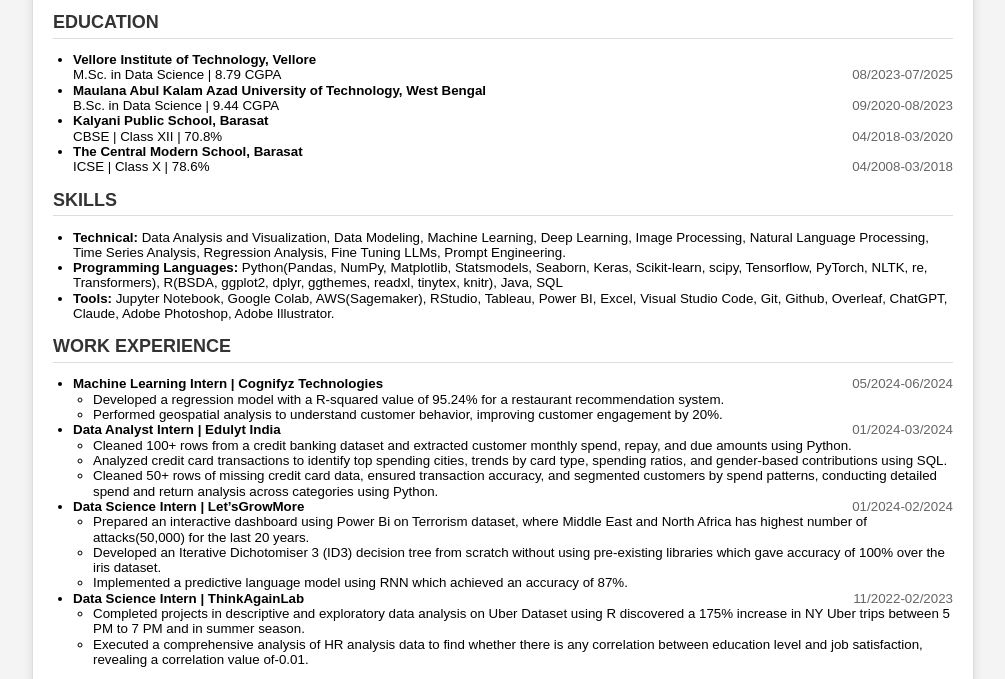
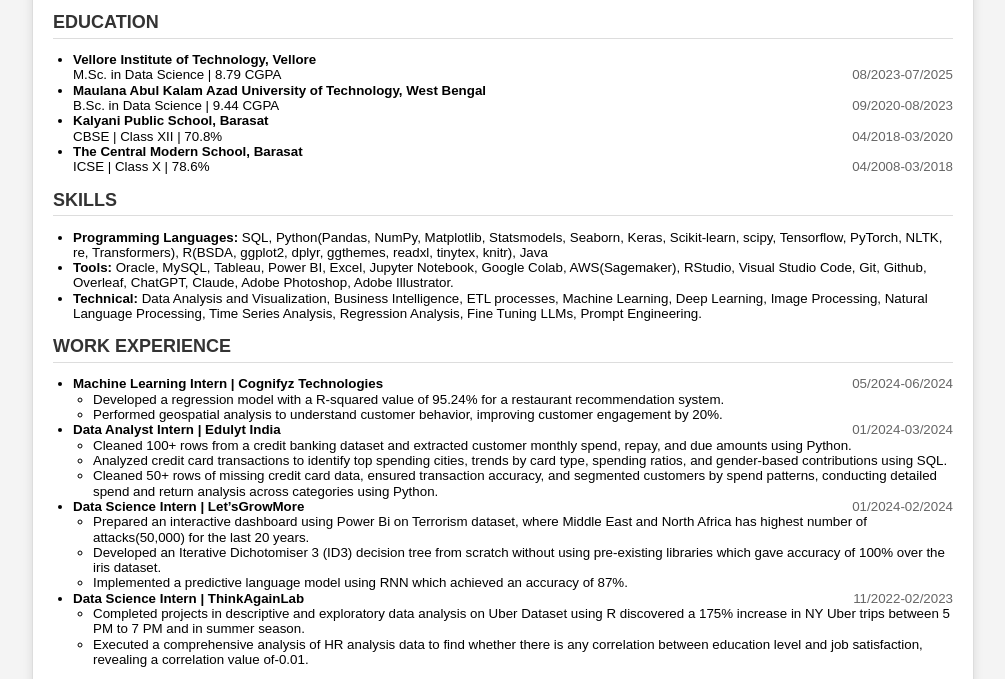
Before and after one commit to s0ul141/resume, a plain HTML site: page index.html in a window 1280 px wide. Shown: the part 119-798 px from the top of the page, without its empty margins (137-1142 px from the left). Drawn offline with Linux system fonts and the light colour scheme.

Commit message:
Update index.html

```diff
--- a/index.html
+++ b/index.html
@@ -43,12 +43,12 @@
         <div class="section">
             <h2>SKILLS</h2>
             <ul>
-                <li><strong>Technical:</strong> Data Analysis and Visualization, Data Modeling, Machine Learning, Deep Learning, Image Processing, Natural Language Processing, Time Series Analysis,
-                    Regression Analysis, Fine Tuning LLMs, Prompt Engineering.</li>
-                <li><strong>Programming Languages:</strong>  Python(Pandas, NumPy, Matplotlib, Statsmodels, Seaborn, Keras, Scikit-learn, scipy, Tensorflow, PyTorch, NLTK, re, Transformers),
-                    R(BSDA, ggplot2, dplyr, ggthemes, readxl, tinytex, knitr), Java, SQL</li>
-                <li><strong>Tools:</strong> Jupyter Notebook, Google Colab, AWS(Sagemaker), RStudio, Tableau, Power BI, Excel, Visual Studio Code, Git,
+                <li><strong>Programming Languages:</strong>  SQL, Python(Pandas, NumPy, Matplotlib, Statsmodels, Seaborn, Keras, Scikit-learn, scipy, Tensorflow, PyTorch, NLTK, re, Transformers),
+                    R(BSDA, ggplot2, dplyr, ggthemes, readxl, tinytex, knitr), Java</li>
+                <li><strong>Tools:</strong> Oracle, MySQL, Tableau, Power BI, Excel, Jupyter Notebook, Google Colab, AWS(Sagemaker), RStudio, Visual Studio Code, Git,
                     Github, Overleaf, ChatGPT, Claude, Adobe Photoshop, Adobe Illustrator.</li>
+                <li><strong>Technical:</strong> Data Analysis and Visualization, Business Intelligence, ETL processes, Machine Learning, Deep Learning, Image Processing, Natural Language Processing,
+                    Time Series Analysis, Regression Analysis, Fine Tuning LLMs, Prompt Engineering.</li>
             </ul>
         </div>
 
```
